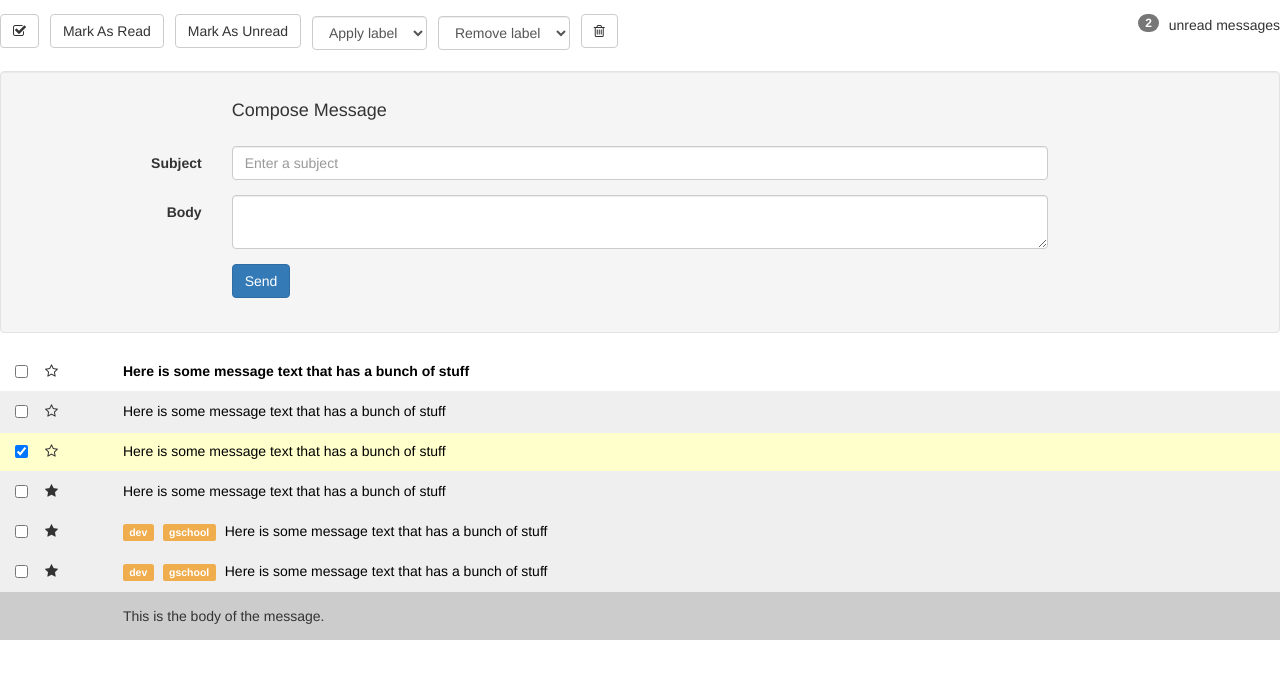
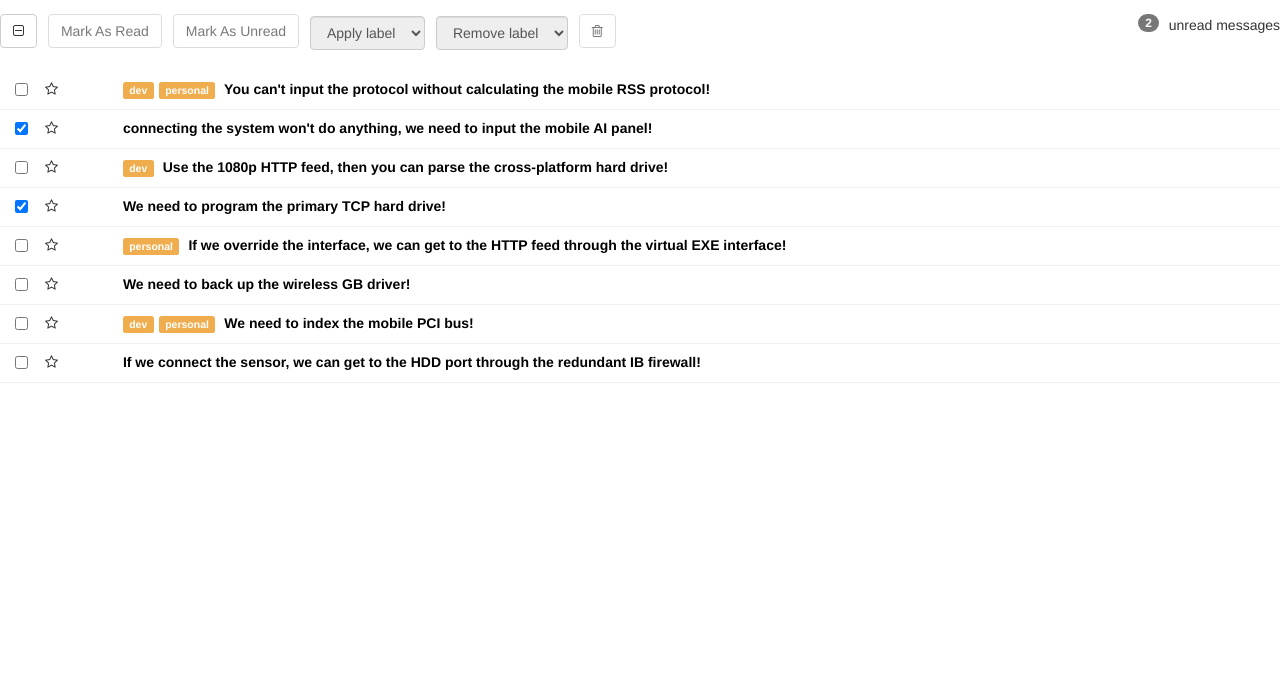
Before and after one commit to ClarkWalker/galvanize-ng-email-app, a plain HTML site: page index.html in a window 1280 px wide. Drawn offline with nearby package versions, Linux system fonts and the light colour scheme.

Commit message:
it's all super awesome now

```diff
--- a/index.html
+++ b/index.html
@@ -1,5 +1,5 @@
 <!DOCTYPE html>
-<html lang="en">
+<html lang="en" ng-app="inboxApp">
 <head>
   <meta charset="UTF-8">
   <meta name="viewport" content="width=device-width, initial-scale=1.0">
@@ -10,215 +10,21 @@
   <!-- fa icons cdn -->
   <link href="http://maxcdn.bootstrapcdn.com/font-awesome/4.1.0/css/font-awesome.min.css" rel="stylesheet">
   <!-- angular cdn -->
-  <link type="text/javascript" href="https://ajax.googleapis.com/ajax/libs/angularjs/1.6.6/angular.min.js">
+  <script type="text/javascript" src="https://ajax.googleapis.com/ajax/libs/angularjs/1.6.6/angular.js">
+  </script>
+  <!-- <link type="text/javascript" href="https://ajax.googleapis.com/ajax/libs/angularjs/1.6.6/angular.min.js"> -->
   <!-- native css document -->
   <link rel="stylesheet" href="css/master.css">
   <title>ngMail</title>
 </head>
 <body>
-  <!-- toolbar -->
-  <div class="row toolbar">
-    <div class="col-md-12">
-      <p class="pull-right">
-        <span class="badge badge">2</span>
-        unread messages
-      </p>
-    <!-- checkboxes -->
-      <!-- checked -->
-      <button class="btn btn-default">
-        <!-- <i ng-if="(expression)" class="fa fa-check-square-o"></i> -->
-        <i class="fa fa-check-square-o"></i>
-      </button>
-      <!-- or -->
-      <!-- minused -->
-      <!-- <button class="btn btn-default">
-        <i class="fa fa-minus-square-o"></i>
-      </button> -->
-      <!-- or -->
-      <!-- unchecked -->
-      <!-- <button class="btn btn-default">
-        <i class="fa fa-square-o"></i>
-      </button> -->
-    <!--  -->
-      <button class="btn btn-default">
-        Mark As Read
-      </button>
 
-      <button class="btn btn-default">
-        Mark As Unread
-      </button>
+  <messages></messages>
 
-      <select class="form-control label-select">
-        <option>Apply label</option>
-        <option value="dev">dev</option>
-        <option value="personal">personal</option>
-        <option value="gschool">gschool</option>
-      </select>
-
-      <select class="form-control label-select">
-        <option>Remove label</option>
-        <option value="dev">dev</option>
-        <option value="personal">personal</option>
-        <option value="gschool">gschool</option>
-      </select>
-
-      <button class="btn btn-default">
-        <i class="fa fa-trash-o"></i>
-      </button>
-    </div>
-  </div>
-
-
-  <!-- Compose Form -->
-  <form class="form-horizontal well">
-    <div class="form-group">
-      <div class="col-sm-8 col-sm-offset-2">
-        <h4>Compose Message</h4>
-      </div>
-    </div>
-    <div class="form-group">
-      <label for="subject" class="col-sm-2 control-label">Subject</label>
-      <div class="col-sm-8">
-        <input type="text" class="form-control" id="subject" placeholder="Enter a subject" name="subject">
-      </div>
-    </div>
-    <div class="form-group">
-      <label for="body" class="col-sm-2 control-label">Body</label>
-      <div class="col-sm-8">
-        <textarea name="body" id="body" class="form-control"></textarea>
-      </div>
-    </div>
-    <div class="form-group">
-      <div class="col-sm-8 col-sm-offset-2">
-        <input type="submit" value="Send" class="btn btn-primary">
-      </div>
-    </div>
-  </form>
-
-
-  <!-- Message: Unread (unstarred) -->
-  <div class="row message unread">
-    <div class="col-xs-1">
-      <div class="row">
-        <div class="col-xs-2">
-          <input type="checkbox" />
-        </div>
-        <div class="col-xs-2">
-          <i class="star fa fa-star-o"></i>
-        </div>
-      </div>
-    </div>
-    <div class="col-xs-11">
-      <a href="#">
-        Here is some message text that has a bunch of stuff
-      </a>
-    </div>
-  </div>
-
-  <!-- Message: Read (unstarred) -->
-  <div class="row message read">
-    <div class="col-xs-1">
-      <div class="row">
-        <div class="col-xs-2">
-          <input type="checkbox" />
-        </div>
-        <div class="col-xs-2">
-          <i class="star fa fa-star-o"></i>
-        </div>
-      </div>
-    </div>
-    <div class="col-xs-11">
-      <a href="#">
-        Here is some message text that has a bunch of stuff
-      </a>
-    </div>
-  </div>
-
-  <!-- Message: Selected -->
-  <div class="row message read selected">
-    <div class="col-xs-1">
-      <div class="row">
-        <div class="col-xs-2">
-          <input type="checkbox" checked="checked" />
-        </div>
-        <div class="col-xs-2">
-          <i class="star fa fa-star-o"></i>
-        </div>
-      </div>
-    </div>
-    <div class="col-xs-11">
-      <a href="#">
-        Here is some message text that has a bunch of stuff
-      </a>
-    </div>
-  </div>
-
-  <!-- Messeage: Starred -->
-  <div class="row message read">
-    <div class="col-xs-1">
-      <div class="row">
-        <div class="col-xs-2">
-          <input type="checkbox" />
-        </div>
-        <div class="col-xs-2">
-          <i class="star fa fa-star"></i>
-        </div>
-      </div>
-    </div>
-    <div class="col-xs-11">
-      <a href="#">
-        Here is some message text that has a bunch of stuff
-      </a>
-    </div>
-  </div>
-
-  <!-- Message: With Labels -->
-  <div class="row message read">
-    <div class="col-xs-1">
-      <div class="row">
-        <div class="col-xs-2">
-          <input type="checkbox" />
-        </div>
-        <div class="col-xs-2">
-          <i class="star fa fa-star"></i>
-        </div>
-      </div>
-    </div>
-    <div class="col-xs-11">
-      <span class="label label-warning">dev</span>
-      <span class="label label-warning">gschool</span>
-      <a href="#">
-        Here is some message text that has a bunch of stuff
-      </a>
-    </div>
-  </div>
-
-  <!-- Message: Expanded -->
-  <div class="row message read">
-    <div class="col-xs-1">
-      <div class="row">
-        <div class="col-xs-2">
-          <input type="checkbox" />
-        </div>
-        <div class="col-xs-2">
-          <i class="star fa fa-star"></i>
-        </div>
-      </div>
-    </div>
-    <div class="col-xs-11">
-      <span class="label label-warning">dev</span>
-      <span class="label label-warning">gschool</span>
-      <a href="#">
-        Here is some message text that has a bunch of stuff
-      </a>
-    </div>
-  </div>
-  <!-- Message: Expanded continued -->
-  <div class="row message-body">
-    <div class="col-xs-11 col-xs-offset-1">
-      This is the body of the message.
-    </div>
-  </div>
-
+  <script type="text/javascript" src="/js/app.js"></script>
+  <script type="text/javascript" src="/js/message/message.component.js"></script>
+  <script type="text/javascript" src="/js/message/message.controller.js"></script>
+  <script type="text/javascript" src="/js/toolbar/toolbar.component.js"></script>
+  <script type="text/javascript" src="/js/toolbar/toolbar.controller.js"></script>
 </body>
 </html>
--- a/js/app.js
+++ b/js/app.js
@@ -0,0 +1 @@
+angular.module('inboxApp', []);
--- /dev/null
+++ b/js/message/message.component.js
@@ -0,0 +1,4 @@
+angular.module('inboxApp')
+.component('messages', {
+  templateUrl: '/js/message/message.template.html'
+});
--- /dev/null
+++ b/js/message/message.controller.js
@@ -0,0 +1,73 @@
+angular.module('inboxApp')
+.controller('messages', messages);
+
+function messages() {
+  const vm = this;
+
+  vm.mail = [
+    {
+      "id": 1,
+      "subject": "You can't input the protocol without calculating the mobile RSS protocol!",
+      "read": false,
+      "starred": true,
+      "selected": false,
+      "labels": ["dev", "personal"]
+    },
+    {
+      "id": 2,
+      "subject": "connecting the system won't do anything, we need to input the mobile AI panel!",
+      "read": false,
+      "starred": false,
+      "selected": true,
+      "labels": []
+    },
+    {
+      "id": 3,
+      "subject": "Use the 1080p HTTP feed, then you can parse the cross-platform hard drive!",
+      "read": false,
+      "starred": true,
+      "selected": false,
+      "labels": ["dev"]
+    },
+    {
+      "id": 4,
+      "subject": "We need to program the primary TCP hard drive!",
+      "read": true,
+      "starred": false,
+      "selected": true,
+      "labels": []
+    },
+    {
+      "id": 5,
+      "subject": "If we override the interface, we can get to the HTTP feed through the virtual EXE interface!",
+      "read": false,
+      "starred": false,
+      "selected": false,
+      "labels": ["personal"]
+    },
+    {
+      "id": 6,
+      "subject": "We need to back up the wireless GB driver!",
+      "read": true,
+      "starred": true,
+      "selected": false,
+      "labels": []
+    },
+    {
+      "id": 7,
+      "subject": "We need to index the mobile PCI bus!",
+      "read": true,
+      "starred": false,
+      "selected": false,
+      "labels": ["dev", "personal"]
+    },
+    {
+      "id": 8,
+      "subject": "If we connect the sensor, we can get to the HDD port through the redundant IB firewall!",
+      "read": true,
+      "starred": true,
+      "selected": false,
+      "labels": []
+    }
+  ];
+};
--- /dev/null
+++ b/js/message/message.template.html
@@ -0,0 +1,23 @@
+<div ng-controller="messages as ctrl">
+  <tool-bar mail="ctrl.mail"></tool-bar>
+  <div ng-repeat="mail in ctrl.mail">
+    <div class="row message unread selected-{{mail.selected}}">
+      <div class="col-xs-1">
+        <div class="row">
+          <div class="col-xs-2">
+            <input type="checkbox" ng-model="mail.selected" />
+          </div>
+          <div class="col-xs-2">
+            <i class="star fa fa-star-o"></i>
+          </div>
+        </div>
+      </div>
+      <div class="col-xs-11">
+        <span class="label label-warning" ng-repeat="bilbo in mail.labels">{{bilbo}}</span>
+        <a href="#">
+          {{mail.subject}}
+        </a>
+      </div>
+    </div>
+  </div>
+</div>
--- /dev/null
+++ b/js/toolbar/toolbar.component.js
@@ -0,0 +1,7 @@
+angular.module('inboxApp')
+.component('toolBar', {
+  templateUrl: '/js/toolbar/toolbar.template.html',
+  bindings: {
+    mail: '='
+  }
+});
--- /dev/null
+++ b/js/toolbar/toolbar.controller.js
@@ -0,0 +1,36 @@
+angular.module('inboxApp')
+.controller('toolbar', toolbarfun);
+
+function toolbarfun() {
+  const vm = this;
+
+  vm.test = function(mail) {
+    console.log(mail);
+    for (var i = 0; i < mail.length; i++) {
+      mail[i].selected = true;
+    }
+  };
+
+  // selected
+  vm.selected = function(mail) {
+    let counter = 0;
+    for (var i = 0; i < mail.length; i++) {
+      if (mail[i].selected == true) {
+        counter++;
+      }
+    }
+    return counter;
+  };
+
+  // unselected
+  vm.unSelected = function(mail) {
+    let counter = 0;
+    for (var i = 0; i < mail.length; i++) {
+      if (mail[i].selected == false) {
+        counter++;
+      }
+    }
+    return counter;
+  };
+
+};
--- /dev/null
+++ b/js/toolbar/toolbar.template.html
@@ -0,0 +1,52 @@
+<div ng-controller="toolbar as ctrl">
+
+  <div class="row toolbar">
+    <div class="col-md-12">
+      <p class="pull-right">
+        <span class="badge badge">2</span>
+        unread messages
+      </p>
+
+  <!-- select all button -->
+    <!-- none Selected -->
+      <button ng-if="(ctrl.selected($ctrl.mail) == 0)" class="btn btn-default" ng-click="ctrl.test($ctrl.toolbar)">
+        <i class="fa fa-square-o"></i>
+      </button>
+    <!-- some selected -->
+      <button ng-if="(ctrl.selected($ctrl.mail) > 0) && (ctrl.selected($ctrl.mail) < $ctrl.mail.length)" class="btn btn-default" ng-click="ctrl.test($ctrl.toolbar)">
+        <i class="fa fa-minus-square-o"></i>
+      </button>
+    <!-- all selected -->
+      <button ng-if="(ctrl.selected($ctrl.mail) == $ctrl.mail.length)" class="btn btn-default" ng-click="ctrl.test($ctrl.toolbar)">
+        <i class="fa fa-check-square-o"></i>
+      </button>
+
+      <button class="btn btn-default" disabled="disabled">
+        Mark As Read
+      </button>
+
+      <button class="btn btn-default" disabled="disabled">
+        Mark As Unread
+      </button>
+
+      <select class="form-control label-select" disabled="disabled">
+        <option>Apply label</option>
+        <option value="dev">dev</option>
+        <option value="personal">personal</option>
+        <option value="gschool">gschool</option>
+      </select>
+
+      <select class="form-control label-select" disabled="disabled">
+        <option>Remove label</option>
+        <option value="dev">dev</option>
+        <option value="personal">personal</option>
+        <option value="gschool">gschool</option>
+      </select>
+
+      <button class="btn btn-default" disabled="disabled">
+        <i class="fa fa-trash-o"></i>
+      </button>
+    </div>
+  </div>
+
+</div>
```
Also changed, not shown: 1 other file.
